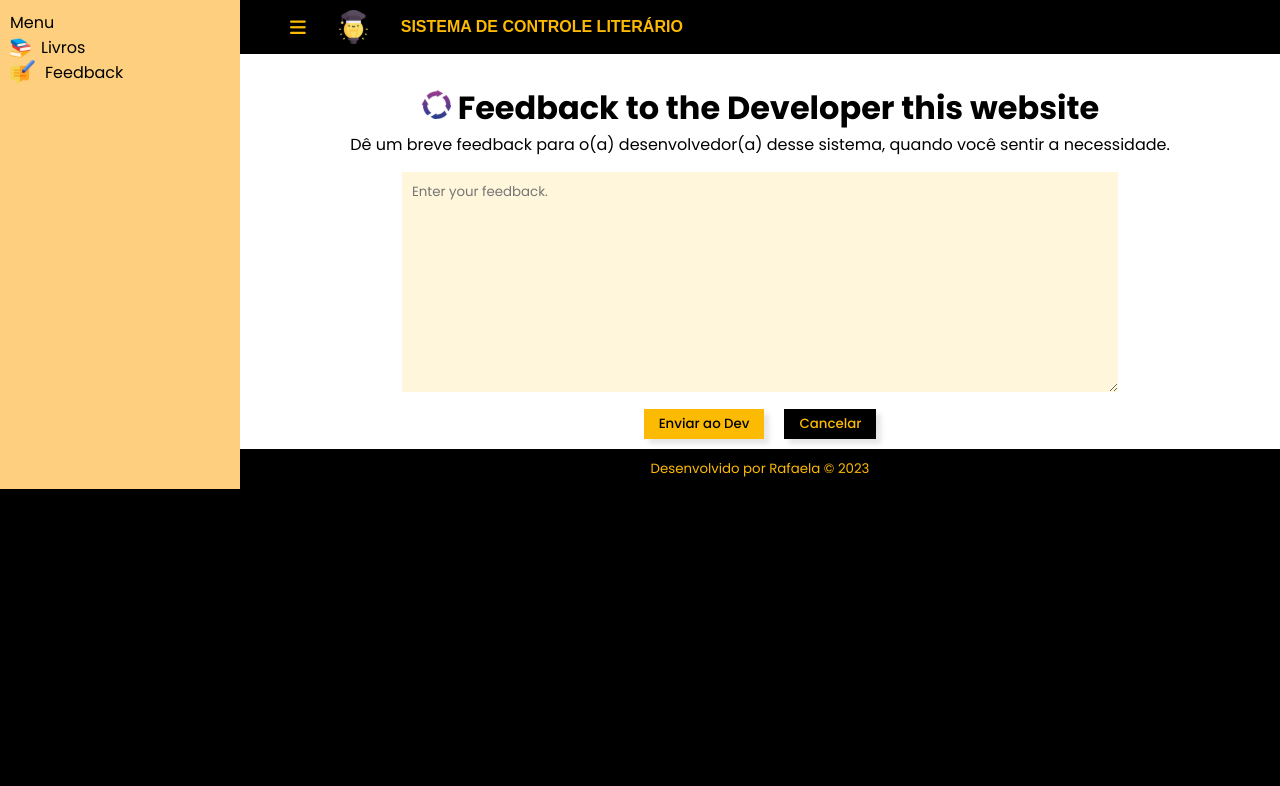
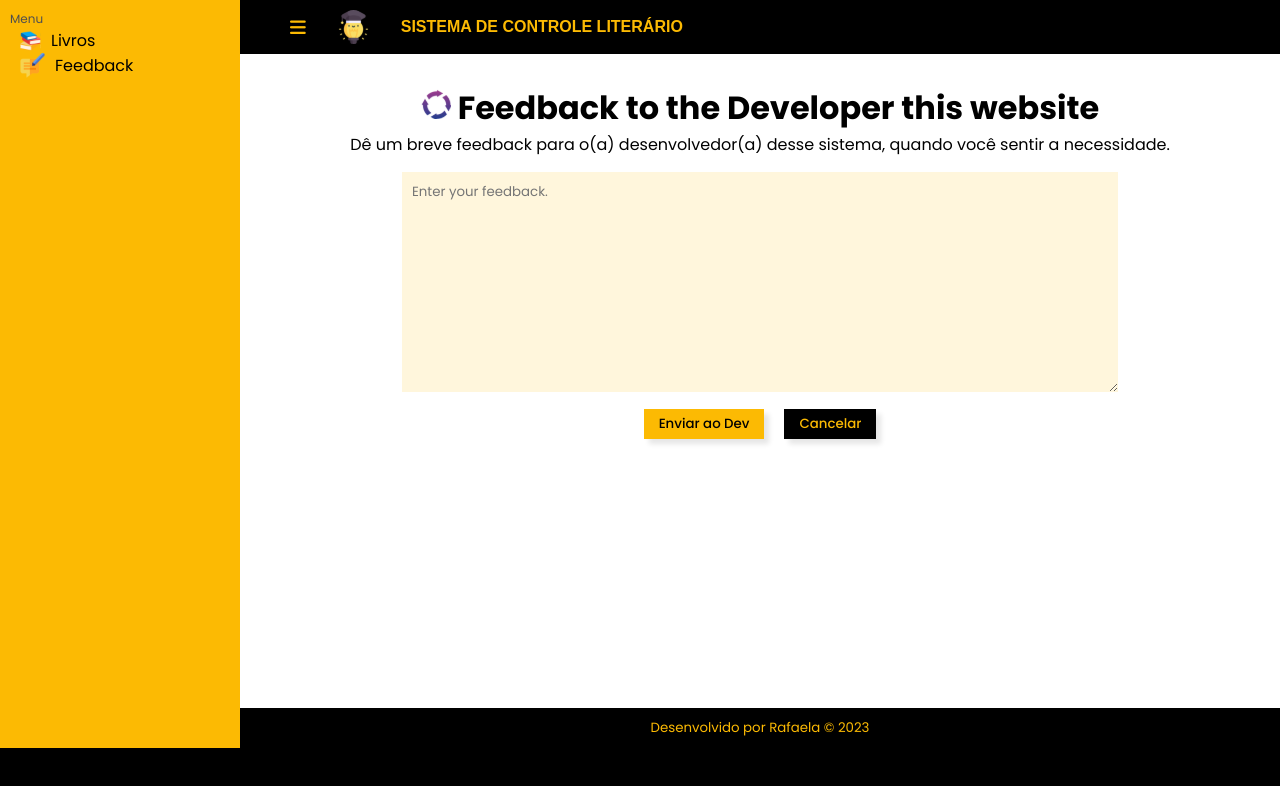
Before and after one commit to rafaelams17/scl-front, a Vue app: page /feedback in a window 1280 px wide. Both pictures are taken after a click on the icon 57 px from the left and 27 px from the top of the page. Shown: the top 786 px of the page. Built offline with nearby package versions, Linux system fonts and the light colour scheme; a web font is replaced by a local one.

Commit message:
finalizando as telas

```diff
--- a/src/components/ItemMenu.vue
+++ b/src/components/ItemMenu.vue
@@ -1,7 +1,7 @@
 <template>
   <div class="container">
     <p>Menu</p>
-    <div v-for="(item, index) in menuItems" :key="index" class="items1">
+    <div v-for="(item, index) in menuItems" :key="index" class="container-items">
       <router-link :to="item.route" class="items">
         <img :src="item.iconPath" alt="Icon" class="items-img" />
         {{ item.label }}
@@ -25,16 +25,25 @@ const props = defineProps({
   background: #fff;
   margin: 10px;
 }
+.container p {
+  font-size: 12px;
+  color: #504f4f;
+}
 .items {
   background: transparent;
   display: flex;
   align-items: center;
 }
+.items:hover {
+  transition: .5s;
+  background-color: #ffffff57;
+}
 .items-img {
   background-color: transparent;
-  margin-right: 10px ;
+  margin-right: 10px;
+  padding-left: 10px;
 }
-.items1, p, img {
-  background-color: #fca10382;
+.container-items, p, img {
+  background-color: #FCBA03;
 }
 </style>
--- a/src/layouts/BookLayout.vue
+++ b/src/layouts/BookLayout.vue
@@ -53,7 +53,7 @@ function toggleSidebar(){
 }
 .container-menu {
   width: 30vh;
-  background-color: #fca10382;
+  background-color: #FCBA03;
   color: #000;
 }
 .container-content {
--- a/src/pages/Feedback.vue
+++ b/src/pages/Feedback.vue
@@ -48,6 +48,8 @@ function backToDashboard() {
 }
 .container {
   text-align: center;
+  height: calc(100vh - 22vh);
+
 }
 .container h1 {
   margin-top: 30px;
--- a/src/views/DashboardView.vue
+++ b/src/views/DashboardView.vue
@@ -25,7 +25,7 @@ function cadastro() {
 }
 .container {
   text-align: center;
-  height: 100vh;
+  height: calc(100vh - 18.4vh);
 }
 .container h1 {
   margin: 10px;
```
